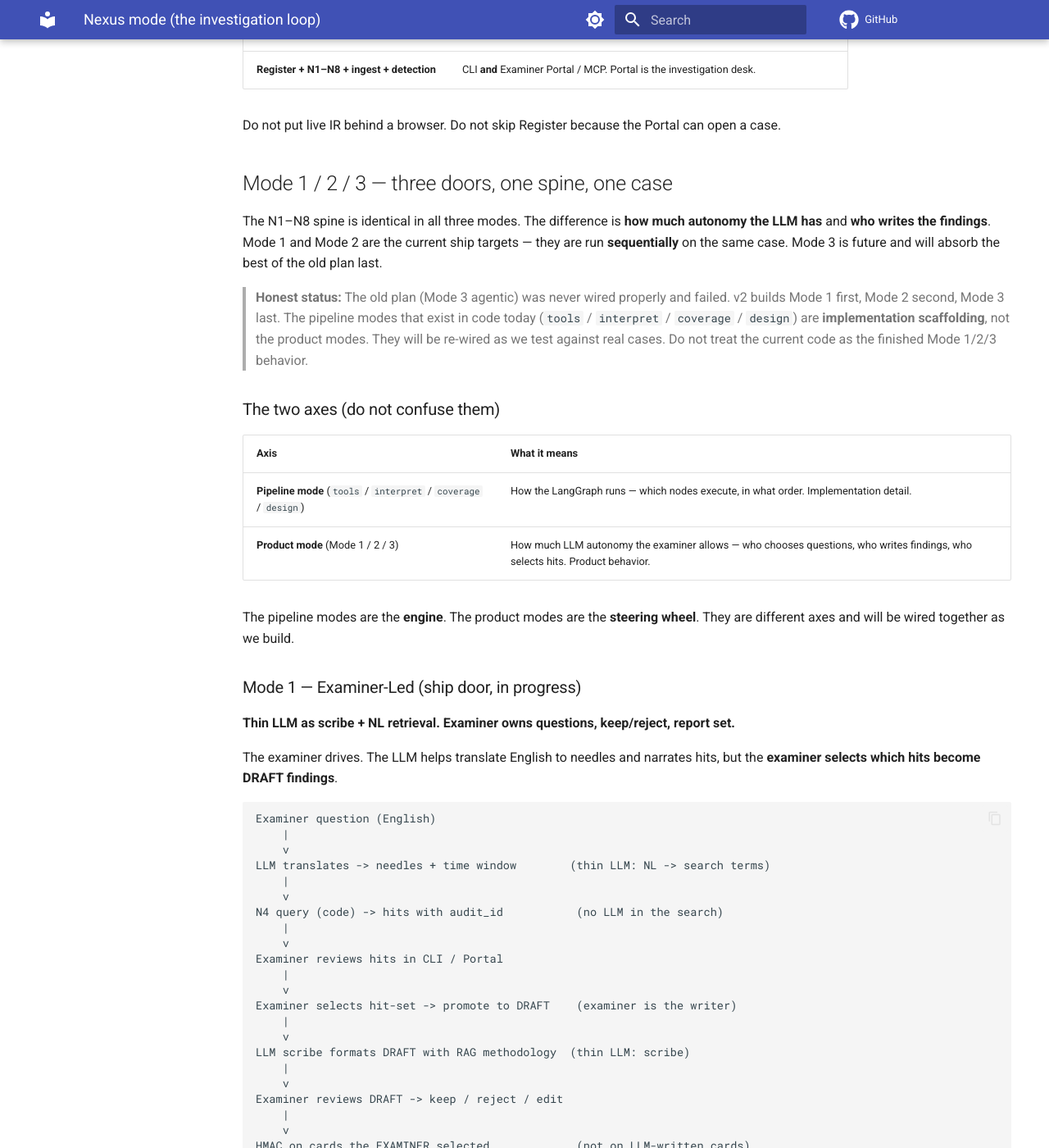
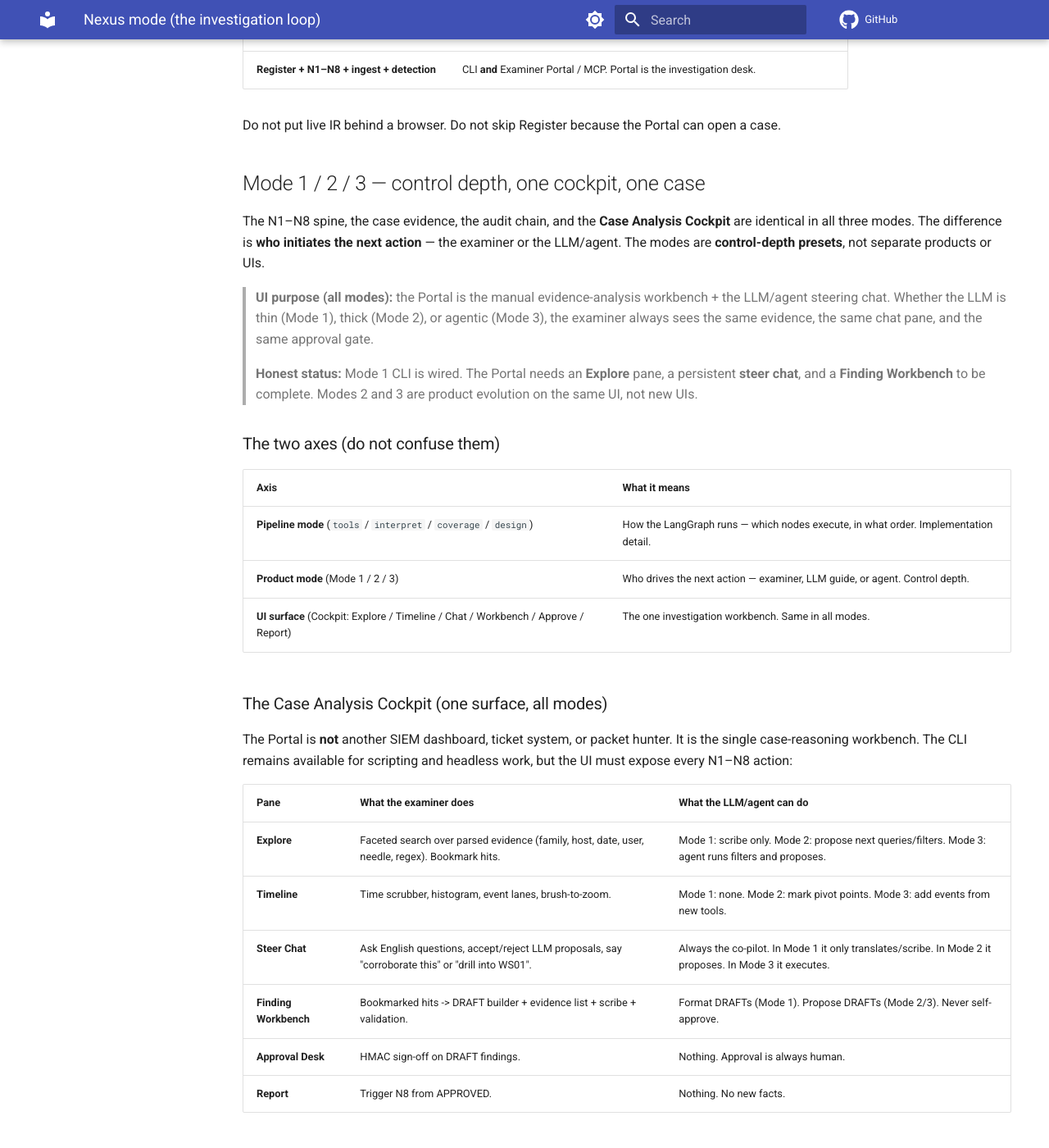
Before and after one commit to Ganron007/DFIR-Nexus, an MkDocs documentation site: the page built from Docs/NEXUS-MODE.md, in a window 1280 px wide and 1400 px high, scrolled down 2398 px. Shown: the whole window at 82% size. Built offline with MkDocs 1.6.1 and Material for MkDocs 9.7.7, drawn with Linux system fonts in a browser that asks for light colours; comment, search, counter and statistics services are not loaded; some of the changed text lies outside the part shown.

Commit message:
docs: revise Mode 1/2/3 as control-depth presets on one cockpit
Reframes the modes from separate products to control-depth presets on the
same Case Analysis Cockpit. The UI is one workbench across all modes:
Explore / Timeline / Steer Chat / Finding Workbench / Approve / Report.

- Mode 1: examiner-driven, thin LLM as scribe + NL query helper
- Mode 2: LLM-guided, proposes next queries/correlations, examiner steers
- Mode 3: agentic, chooses MCP tools, examiner steers at the end

All modes share the same case, same evidence, same HMAC gate, same UI.
The differentiator is who initiates the next action.

````diff
--- a/Docs/NEXUS-MODE.md
+++ b/Docs/NEXUS-MODE.md
@@ -101,52 +101,70 @@ A case is stable across retries. Each tools, coverage, design, or interpret exec
 
 Do not put live IR behind a browser. Do not skip Register because the Portal can open a case.
 
-## Mode 1 / 2 / 3 — three doors, one spine, one case
+## Mode 1 / 2 / 3 — control depth, one cockpit, one case
 
-The N1–N8 spine is identical in all three modes. The difference is **how much
-autonomy the LLM has** and **who writes the findings**. Mode 1 and Mode 2 are
-the current ship targets — they are run **sequentially** on the same case.
-Mode 3 is future and will absorb the best of the old plan last.
+The N1–N8 spine, the case evidence, the audit chain, and the **Case Analysis
+Cockpit** are identical in all three modes. The difference is **who initiates
+the next action** — the examiner or the LLM/agent. The modes are **control-depth
+presets**, not separate products or UIs.
 
-> **Honest status:** The old plan (Mode 3 agentic) was never wired properly
-> and failed. v2 builds Mode 1 first, Mode 2 second, Mode 3 last. The
-> pipeline modes that exist in code today (`tools` / `interpret` / `coverage`
-> / `design`) are **implementation scaffolding**, not the product modes.
-> They will be re-wired as we test against real cases. Do not treat the
-> current code as the finished Mode 1/2/3 behavior.
+> **UI purpose (all modes):** the Portal is the manual evidence-analysis
+> workbench + the LLM/agent steering chat. Whether the LLM is thin (Mode 1),
+> thick (Mode 2), or agentic (Mode 3), the examiner always sees the same
+> evidence, the same chat pane, and the same approval gate.
+
+> **Honest status:** Mode 1 CLI is wired. The Portal needs an **Explore** pane,
+> a persistent **steer chat**, and a **Finding Workbench** to be complete. Modes
+> 2 and 3 are product evolution on the same UI, not new UIs.
 
 ### The two axes (do not confuse them)
 
 | Axis | What it means |
 |------|---------------|
 | **Pipeline mode** (`tools` / `interpret` / `coverage` / `design`) | How the LangGraph runs — which nodes execute, in what order. Implementation detail. |
-| **Product mode** (Mode 1 / 2 / 3) | How much LLM autonomy the examiner allows — who chooses questions, who writes findings, who selects hits. Product behavior. |
+| **Product mode** (Mode 1 / 2 / 3) | Who drives the next action — examiner, LLM guide, or agent. Control depth. |
+| **UI surface** (Cockpit: Explore / Timeline / Chat / Workbench / Approve / Report) | The one investigation workbench. Same in all modes. |
 
-The pipeline modes are the **engine**. The product modes are the **steering
-wheel**. They are different axes and will be wired together as we build.
+### The Case Analysis Cockpit (one surface, all modes)
 
-### Mode 1 — Examiner-Led (ship door, in progress)
+The Portal is **not** another SIEM dashboard, ticket system, or packet hunter.
+It is the single case-reasoning workbench. The CLI remains available for
+scripting and headless work, but the UI must expose every N1–N8 action:
 
-**Thin LLM as scribe + NL retrieval. Examiner owns questions, keep/reject,
-report set.**
+| Pane | What the examiner does | What the LLM/agent can do |
+|------|------------------------|----------------------------|
+| **Explore** | Faceted search over parsed evidence (family, host, date, user, needle, regex). Bookmark hits. | Mode 1: scribe only. Mode 2: propose next queries/filters. Mode 3: agent runs filters and proposes. |
+| **Timeline** | Time scrubber, histogram, event lanes, brush-to-zoom. | Mode 1: none. Mode 2: mark pivot points. Mode 3: add events from new tools. |
+| **Steer Chat** | Ask English questions, accept/reject LLM proposals, say "corroborate this" or "drill into WS01". | Always the co-pilot. In Mode 1 it only translates/scribe. In Mode 2 it proposes. In Mode 3 it executes. |
+| **Finding Workbench** | Bookmarked hits -> DRAFT builder + evidence list + scribe + validation. | Format DRAFTs (Mode 1). Propose DRAFTs (Mode 2/3). Never self-approve. |
+| **Approval Desk** | HMAC sign-off on DRAFT findings. | Nothing. Approval is always human. |
+| **Report** | Trigger N8 from APPROVED. | Nothing. No new facts. |
 
-The examiner drives. The LLM helps translate English to needles and narrates
-hits, but the **examiner selects which hits become DRAFT findings**.
+### Mode 1 — Examiner-Driven (ship door)
+
+**The examiner does the analysis. The LLM is a thin scribe + NL query helper.**
+
+The examiner explores evidence manually, selects hits, and tells the LLM to
+scribe the DRAFT. The LLM does not choose queries, does not select hits, does
+not approve.
 
 ```
-Examiner question (English)
+Examiner opens Explore/Timeline
     |
     v
-LLM translates -> needles + time window        (thin LLM: NL -> search terms)
+Examiner searches (needles, family, host, time) or types in chat
     |
     v
-N4 query (code) -> hits with audit_id           (no LLM in the search)
+LLM helps: English -> needles + time window  (thin LLM: NL translator)
     |
     v
-Examiner reviews hits in CLI / Portal
+N4 query (code) -> hits with audit_id
     |
     v
-Examiner selects hit-set -> promote to DRAFT    (examiner is the writer)
+Examiner reviews and bookmarks hits in Explore
+    |
+    v
+Examiner drags bookmarks to Finding Workbench
     |
     v
 LLM scribe formats DRAFT with RAG methodology  (thin LLM: scribe)
@@ -155,155 +173,132 @@ LLM scribe formats DRAFT with RAG methodology  (thin LLM: scribe)
 Examiner reviews DRAFT -> keep / reject / edit
     |
     v
-HMAC on cards the EXAMINER selected             (not on LLM-written cards)
+HMAC on findings the EXAMINER built
     |
     v
 N8 report from APPROVED only
 ```
 
 **What the LLM does in Mode 1:**
-- Translates the examiner's English question into search needles + time window
-- Calls `forensic_rag_search` for methodology context (how to read an artifact)
-- Formats the examiner's selected hits into structured DRAFT findings (scribe)
+- Translates English questions into N4 search terms
+- Calls `forensic_rag_search` for methodology context
+- Formats the examiner's selected hits into structured DRAFT findings
 
 **What the LLM does NOT do in Mode 1:**
-- Does not choose which hits become findings (examiner selects)
-- Does not write findings from scratch (examiner promotes hit-sets)
+- Does not choose which hits become findings
+- Does not write findings from scratch
 - Does not choose tools or parsers
 - Does not approve
 - Does not invent facts beyond N4 hits
 
-**What is missing in code today:**
-- NL -> needles translation (COMPARISON.md: "NL query translator: Not implemented")
-- Select-to-report UI flow (IMPROVEMENT-PLAN.md W10: "want-ui")
-- Examiner-driven hit selection (current code has LLM writing findings directly)
-- Portal Query desk with bookmark -> DRAFT -> HMAC (starved)
+**Mode 1 is complete when the Portal has:**
+- Explore pane with faceted search + histogram
+- Timeline pane with time scrubber
+- Persistent Steer Chat
+- Finding Workbench (bookmarks -> DRAFT)
+- Existing Approval Desk and Report
 
-**Closest code today:** `tools` + `interpret` — but interpret is "broken as a
-report" because the LLM is the primary writer, not a scribe. The lane
-(`tools` mode) is solid. The interpret path needs re-wiring to make the
-examiner the driver.
+### Mode 2 — LLM-Guided Analysis (after Mode 1 is honest)
 
-### Mode 2 — Thick Cognitive Analysis (after Mode 1 is honest)
+**The LLM proposes the next query and correlations; the examiner validates and
+steers in the chat.**
 
-**Thick LLM/agents: retrieve -> corroborate -> DRAFT. LLM chooses the next
-question. Iteration, not one-shot.**
-
-Mode 2 is the **product** — the differentiator. The LLM becomes an
-investigative partner that iterates: it reads initial hits, proposes new
-needles, re-queries, corroborates across hit families, and writes DRAFT
-findings with provenance. The examiner still approves.
+Mode 2 is the **product differentiator**. The LLM becomes an investigative
+partner that reads hits, proposes new needles, re-queries, and suggests
+correlations. But the examiner still decides what to include.
 
 ```
-Examiner question (English)
+Examiner asks question in Steer Chat
     |
     v
 LLM translates -> initial needles + window
     |
     v
-N4 query (code) -> initial hits
+N4 query -> initial hits
     |
     v
-LLM analyzes hits -> proposes NEW needles        (thick LLM: chooses next question)
+LLM analyzes hits -> proposes NEW needles in chat  (thick: chooses next question)
     |
     v
-N4 query again with new needles -> more hits     (ITERATION — not one-shot)
+Examiner accepts/rejects/redirects each proposal
     |
     v
-LLM corroborates across hit families            (thick LLM: cross-family)
-    |  (e.g. Prefetch .exe + LNK + USN journal + RDP cache -> one story)
-    v
-LLM writes DRAFT findings with audit_ids        (LLM is the writer here)
+N4 re-queries with accepted needles  (ITERATION — not one-shot)
     |
     v
-Examiner reviews DRAFT -> keep / reject / redirect
+LLM corroborates across hit families and proposes DRAFT  (LLM is the writer here)
     |
     v
-HMAC on agent DRAFTs (no self-approve)           (examiner still gates)
+Examiner reviews DRAFT -> keep / reject / edit
+    |
+    v
+HMAC on DRAFTs (examiner still gates)
     |
     v
 N8 report from APPROVED only
 ```
 
-**What the LLM does in Mode 2:**
-- Everything from Mode 1, PLUS:
-- Chooses the next question based on initial hits
-- Proposes new needles and re-queries (iterative loop)
-- Corroborates across hit families (Prefetch + LNK + USN + RDP -> one story)
-- Writes DRAFT findings directly (LLM is the writer in Mode 2)
-- Applies FD-006 corroboration rules (single-source stays LOW)
+**What the LLM does in Mode 2 (plus Mode 1):**
+- Proposes the next question and new needles
+- Re-queries in a loop until the examiner stops it
+- Corroborates across hit families
+- Suggests DRAFT findings; examiner edits or rejects
+- Applies FD-006 (single-source stays LOW)
 
 **What the LLM does NOT do in Mode 2:**
-- Does not choose tools or parsers (N2 lane is still deterministic)
-- Does not approve (examiner HMAC)
-- Does not invent facts beyond N4 hits
+- Does not choose tools or parsers
+- Does not approve
+- Does not act on rejected proposals
 
-**What is missing in code today:**
-- Iterative query loop (current interpret runs once, not iteratively)
-- Cross-family corroboration logic (current interpret is one-shot per family)
-- LLM choosing next question (current interpret receives a static query pack)
-- "Too thin" per OLD-VS-NEW.md section 7.1
+### Mode 3 — Agentic (future, after Modes 1 & 2 are honest)
 
-**Closest code today:** `coverage` / `design` hunt — but "too thin." The
-hunt agent adds extras after the lane but does not iterate on queries.
+**The agent chooses MCP tools, runs extras, proposes findings, and the examiner
+steers at the end.**
 
-### Mode 3 — Full Agentic (future, absorbs old plan last)
-
-**Agents also choose MCP tools. Same analysis loop as Mode 2. One HMAC on
-the case file.**
-
-Mode 3 is the old plan done right. A ReAct agent drives tool selection, runs
-the lane, adds extras, iterates on queries, corroborates, and writes DRAFTs.
-The examiner gives one HMAC at the end on the case file, not per-finding.
+Mode 3 is the old plan done right. A ReAct agent can run the mandatory N2 lane,
+then choose additional MCP tools, iterate on queries, and propose DRAFTs. The
+examiner reviews the whole case file and signs off.
 
 ```
-Examiner question (English)
+Examiner sets scope in Steer Chat
     |
     v
-Agent loads playbooks autonomously
+Agent runs mandatory N2 lane (cannot skip)
     |
     v
-Agent runs mandatory N2 lane first                  (cannot skip the lane)
-    |
-    v
-Agent adds extras (carve, extra Volatility, additional parsers)
+Agent adds extras via MCP tools (carve, Volatility, network parsers)
     |  (only for SKIP'd artifacts or playbook extras — not instead of lane)
     v
 Agent iterates: query -> analyze -> propose needles -> re-query
     |
     v
-Agent corroborates across all hit families
+Agent corroborates and proposes DRAFTs
     |
     v
-Agent writes DRAFT findings with full provenance
+Examiner reviews all DRAFTs and case file in Cockpit
     |
     v
-Examiner reviews case file -> ONE HMAC              (not per-finding)
+HMAC on case file  (or per-finding if the examiner wants)
     |
     v
 N8 report from APPROVED only
 ```
 
-**What the agent does in Mode 3:**
-- Everything from Mode 2, PLUS:
-- Chooses which MCP tools to run (but mandatory lane first, then extras)
-- May ingest network logs and re-run N4->N8 autonomously
+**What the agent does in Mode 3 (plus Mode 2):**
+- Chooses which MCP tools to run (lane first, then extras)
+- May ingest network logs and re-run N4->N8
 - Full autonomous investigation with audit chain
 
 **What the agent does NOT do in Mode 3:**
-- Does not skip the mandatory lane (FAIL is not papered over)
-- Does not self-approve (one HMAC from the examiner at the end)
-
-**What is missing in code today:**
-- Not the live pipeline. `design` mode runs the lane + hunt extras, but
-  true Mode 3 is "LLM clients call MCP" — not the current LangGraph.
-- Will absorb the best of the old plan's agentic work when built.
+- Does not skip the mandatory lane
+- Does not self-approve
 
 ### What stays constant across all modes
 
 - Same `case_id`, same immutable runs, same audit chain
 - Same N2 deterministic lane (parsers always run; agent can add, not skip)
-- Same N4 code search (no LLM grep of raw disks; query is a tool with caps)
+- Same N4 code search (no LLM grep of raw disks)
+- Same **Case Analysis Cockpit** (one UI for all modes)
 - Same N6 human HMAC approval (no auto-approve in any mode)
 - Same N8 template from APPROVED only (no new facts)
 - Same ingest boundary (network/SIEM/cloud/EDR, not direct host)
@@ -312,12 +307,12 @@ N8 report from APPROVED only
 
 ### Build order
 
-1. **Mode 1** — examiner-led query desk: NL -> needles -> hits -> examiner
-   selects -> DRAFT -> HMAC -> report. Ship door.
-2. **Mode 2** — thick analysis: LLM iterates, corroborates, writes DRAFTs.
-   Product differentiator. After Mode 1 is honest.
-3. **Mode 3** — full agentic: agents choose tools, one HMAC on case file.
-   Future. Absorbs old plan last.
+1. **Mode 1 Cockpit** — Explore + Timeline + Steer Chat + Finding Workbench.
+   The examiner can do the full N1–N8 loop without touching the CLI. Ship door.
+2. **Mode 2 reasoning** — Make the Steer Chat drive iterative query and
+   corroboration. LLM proposes; examiner accepts/rejects. Same Cockpit.
+3. **Mode 3 agentic** — Agent chooses MCP tools. Same Cockpit; the chat shows
+   what the agent plans and asks permission.
 
 ## Product flow (canonical)
 
````
